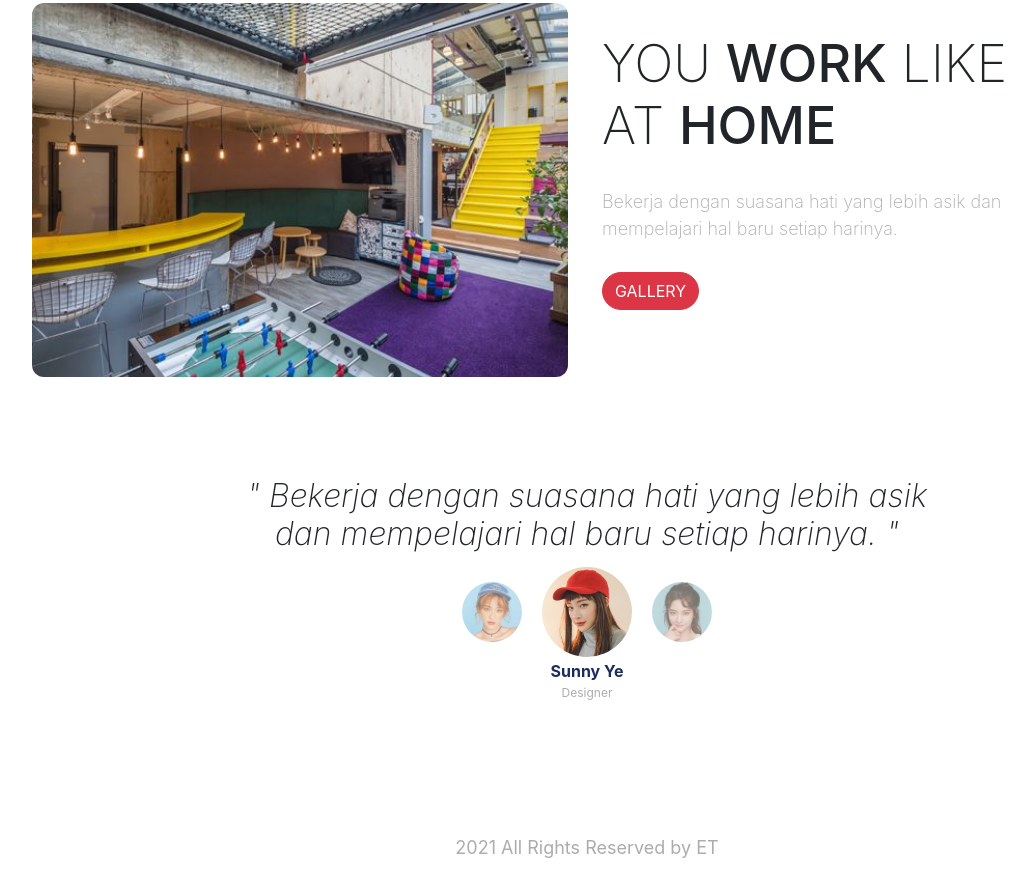
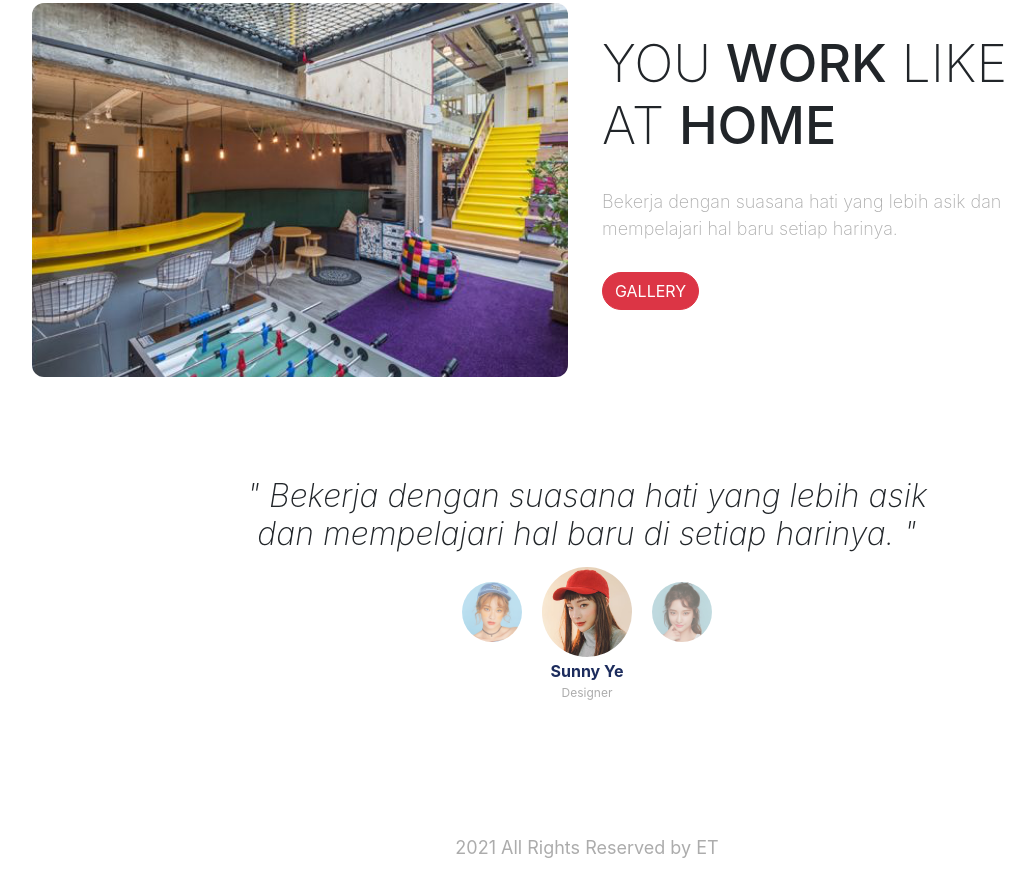
Before and after one commit to edwardtimoty/landing-page, a plain HTML site: page index.html in a window 1280 px wide. Shown: the part 848-1725 px from the top of the page, without its empty margins (53-1088 px from the left). Drawn offline with nearby package versions, Linux system fonts and the light colour scheme; a web font is replaced by a local one.

Commit message:
mengubah tulisan testimonial

```diff
--- a/index.html
+++ b/index.html
@@ -93,7 +93,7 @@
       <section class="testimonial">
         <div class="row justify-content-center">
           <div class="col-lg-8">
-            <h5>" Bekerja dengan suasana hati yang lebih asik dan mempelajari hal baru setiap harinya. "</h5>
+            <h5>" Bekerja dengan suasana hati yang lebih asik dan mempelajari hal baru di setiap harinya. "</h5>
           </div>
         </div>
 
```
